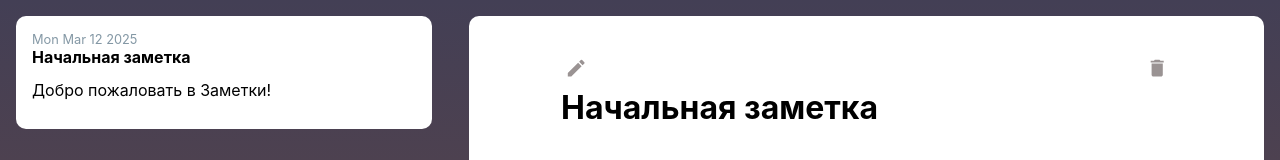
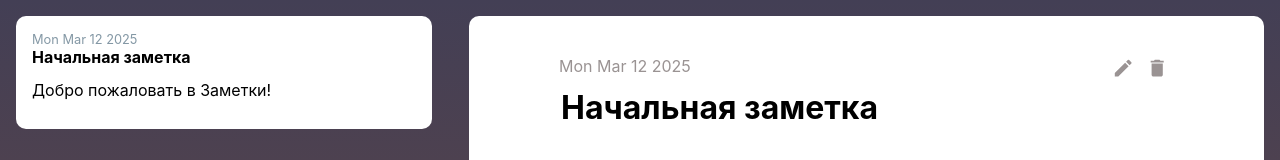
Before and after one commit to polinaKoroleva05/notes, a React (Create React App) app in the folder app/: page / in a window 1280 px wide. Shown: the top 160 px of the page. Built offline with nearby package versions, Linux system fonts and the light colour scheme.

Commit message:
fix bug with edit

```diff
--- a/app/src/components/Note.js
+++ b/app/src/components/Note.js
@@ -6,16 +6,15 @@ import { ImCheckmark } from "react-icons/im";
 export default function Note(props) {
     const [noteCurrent, changeNote] = useState(props.note);
     const [readOnlyMode, switchMode] = useState(true);
-    console.log("get", props.note, noteCurrent);
 
     useEffect(() => {
-        console.log("useEffect")
-        changeNote(props.note)
+        changeNote(props.note);
+        switchMode(true);
     }, [props.note])
 
     const validate = () => { //убедиться что текст заметки не пустой
         if (noteCurrent.content.replace(/\s/g, '') === '') {
-            alert("empty")
+            alert("Содержимое заметки не может быть пустым!")
         } else {
             switchMode(true);
             props.onChangeNote(noteCurrent);
@@ -37,10 +36,13 @@ export default function Note(props) {
                 :
                 <div>
                     <div className='bar'>
+                        <p className='date-text'>{noteCurrent.date}</p>
+                        <div>
                         {readOnlyMode === true ?
                             <button className='edit-button' onClick={() => switchMode(false)}><MdEdit /></button> :
                             <button className='done-button' onClick={validate}><ImCheckmark /></button>}
                         <button className='delete-button' onClick={props.onDeleteNote}><MdDelete /></button>
+                        </div>
                     </div>
                     <textarea className='name-field' type='text' placeholder="Заголовок" readOnly={readOnlyMode} name='name' value={noteCurrent.name} onChange={validateNameInput} />
                     <textarea className='content-field' type='text' readOnly={readOnlyMode} name='content' value={noteCurrent.content} onChange={e => changeNote({ ...noteCurrent, content: e.target.value })} />
```
